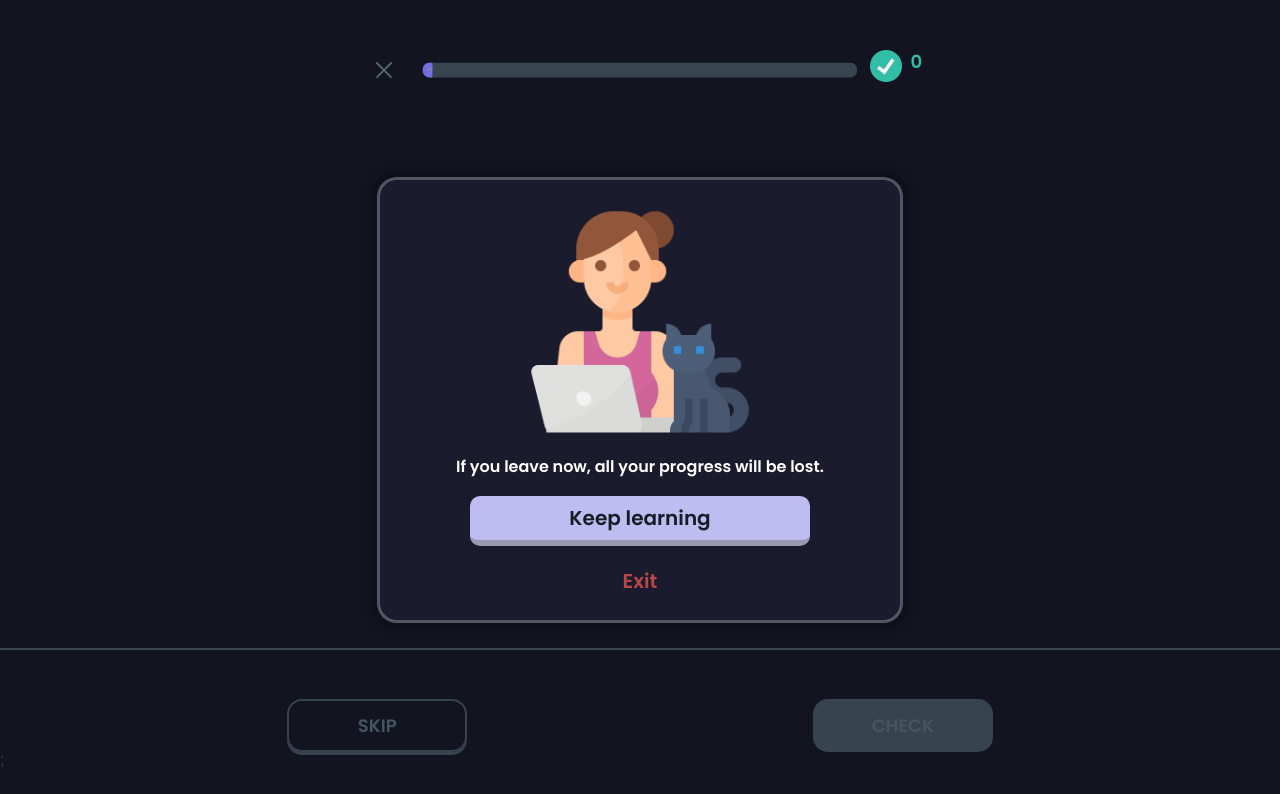
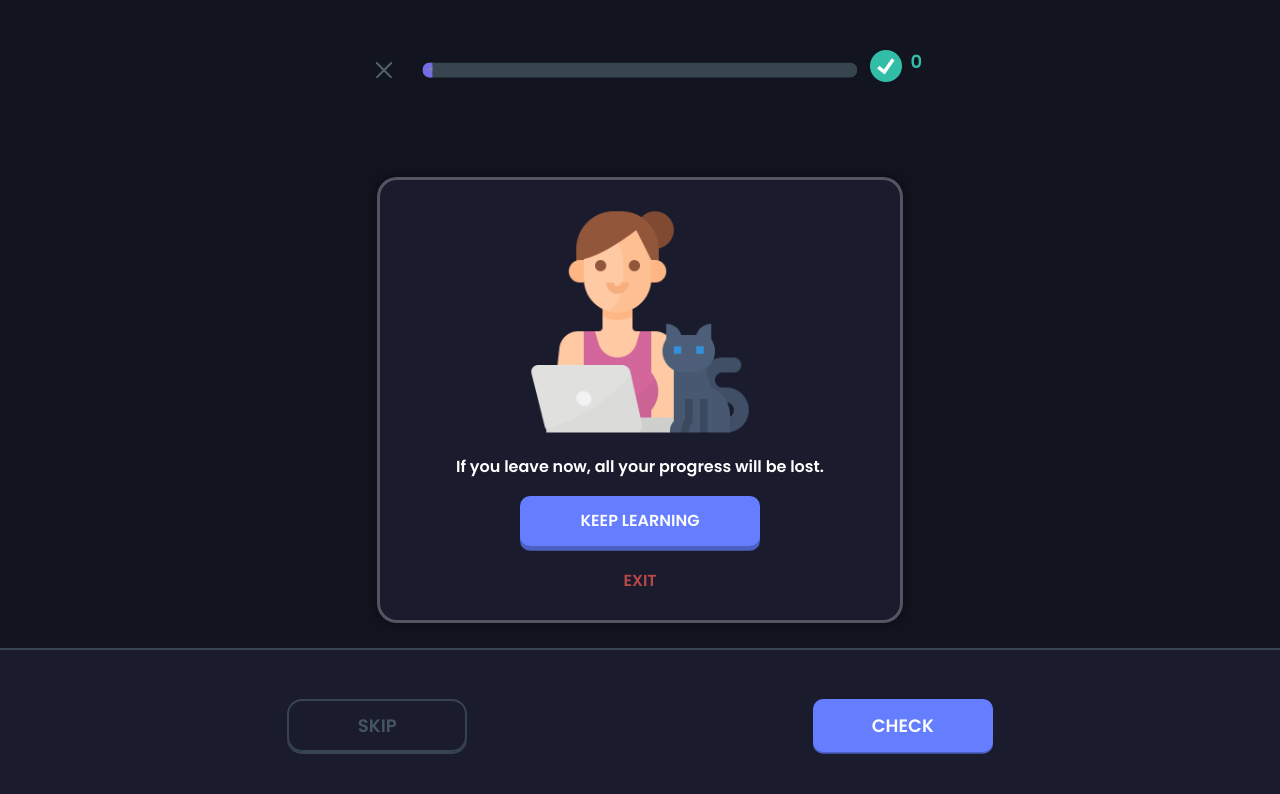
Before and after one commit to floriiian/MemoryFlow, a React (Vite) app in the folder memory-flow-app/: page /card_session in a window 1280 px wide. Both pictures are taken after a click on the button 384 px from the left and 70 px from the top of the page. Shown: the top 794 px of the page. Built offline with nearby package versions, Linux system fonts and the light colour scheme; no server answers.

Commit message:
Add files via upload

```diff
--- a/memory-flow-app/src/CardSession.css
+++ b/memory-flow-app/src/CardSession.css
@@ -20,22 +20,20 @@ button:focus{
     min-width: 300px;
     max-width: 200px;
     height: auto;
-    padding: 30px;
+    width: 100%;
+    padding: 50px;
     border: 3px solid rgba(255, 255, 255, .25);
     border-radius: 20px;
     background-color: #353755;
     box-shadow: 0 0 10px 5px rgba(0, 0, 0, 0.25);
-    backdrop-filter: blur(15px);
     margin: 5px;
-    flex-direction: column;
-    justify-content: center;
     align-items: center;
     text-align: center;
 }
 
 .card__field {
     width: 80%;
-    padding: 20px;
+    padding: 10px;
     color: #1a1a1a;
     background-color: rgb(241, 241, 241);
     backdrop-filter: blur(15px);
@@ -54,9 +52,10 @@ button:focus{
     color: white;
     position: relative;
     font-weight: bold;
-    font-size: 100px;
+    font-size: 1.5em;
     top: 20px;
     left: 50%;
+    padding: 3em;
     transform: translateX(-50%);
 }
 
@@ -202,24 +201,31 @@ button:focus{
 }
 
 .selectbutton {
-    background-color: #bebcf0;
-    box-shadow: none;
-    color: #131f24;
-    border-bottom: 6px solid rgb(154, 153, 177);
-    width: 340px;
+    width: 15em;
     margin: 5px;
+    padding: 1em 0;
+    font-size: 1em;
+    background-color: #647eff;
+    color: #fbfbfb;
+    border: none;
+    border-radius: 10px;
+    box-shadow: 0 0.3em #4d5fc3;
+    cursor: pointer;
+    transition: 0.1s;
+    text-transform: uppercase;
 }
 .exit_button {
     margin: 5px;
     width: 240px;
+    font-size: 1em;
     color: #ba4748;
     background-color: transparent;
     box-shadow: none;
+    text-transform: uppercase;
 }
 
 .btn.selectbutton:hover {
-    background-color: #c9c7f8;
-    box-shadow: none; /* This will overwrite .btn:hover */
+    background-color: #7388f7;
 }
 
 .btn.selectbutton:active {
@@ -572,6 +578,7 @@ button:focus{
     margin-bottom: 150px;
 }
 
+
 .button-wrapper {
     display: flex;
     gap: 27vw;
@@ -590,7 +597,6 @@ button:focus{
     width: 200px;
     height: 200px;
     transform: translateX(-60%) translateY(12%);
-    visibility: hidden;
 }
 .footer-headline {
     position: absolute;
@@ -598,23 +604,19 @@ button:focus{
     transform: translateX(20px);
     bottom: 65%;
     font-weight: 900;
-    visibility: hidden;
-
     font-size: 25px;
     color: #d64747;
 }
-.footer-information{
+.footer-solution {
     position: absolute;
     left: 35%;
     transform: translateX(20px);
-    bottom: 48%;
-    font-weight: 100;
-    visibility: hidden;
-
+    bottom: 65%;
+    margin: 0;
+    font-weight: 900;
     font-size: 18px;
     color: #d64747;
 }
-
 
 .dot {
     height: 87px;
@@ -672,21 +674,35 @@ button:focus{
 }
 
 .check-button {
+    background-color: #647eff;
+    color: #fbfbfb;
+    border: none;
+    border-radius: 10px;
+    box-shadow: 0 0.1em #4d5fc3;
+}
+
+.check-button:hover {
+    background-color: #6f85f7;
+}
+
+.check-button.disabled {
     pointer-events: none;
     background-color: #37444d;
     color: #455560;
     border: none;
 }
 
+.check-button.continue{
+    background-color: #d44646;
+    color: #21253d;;
+    box-shadow: 0 0.1em #c73333;
+}
+
 .skip-button {
     background-color: transparent;
     color: #455560;
     border: 2px solid #37444d;
-    box-shadow: 0 3px 0 #37444d;
-}
-
-.check-button:hover {
-    background-color: #7e7ed4;
+    box-shadow: 0 2px 0 #37444d;
 }
 
 .skip-button:hover {
@@ -696,98 +712,6 @@ button:focus{
 .check-button:active,
 .skip-button:active {
     box-shadow: none;
-    transform: translateY(5px);
+    border: none;
+    transform: translateY(5%);
 }
-
-
-.language-button {
-    left: 80%;
-    top: 0.9em;
-    position: absolute;
-    height: 2em;
-    width: 3em;
-    border-radius: 10px;
-    border: #fdfdfd 3px solid;
-    z-index: 10;
-    cursor: pointer;
-}
-
-.language-button:hover {
-    box-shadow: 0 0 0 10px #202f36;
-}
-
-.dropdown-content {
-    cursor: pointer;
-    min-height: 20px;
-    overflow: hidden;
-    display: none;
-    position: absolute;
-    border-radius: 20px;
-    background-color: #131f24;
-    min-width: 160px;
-    font-size: 20px;
-    box-shadow: 0 0 0 2px #37444d;
-    top: 4.05em;
-    left: 81.6%;
-    transform: translateX(-50%);
-    z-index: 9;
-}
-
-.dropdown-triangle {
-    display: none;
-    position: absolute;
-
-    top: 3.2em; /* Use em for relative positioning */
-    left: 81.5%;
-    transform: translateX(-50%);
-    border-left: 10px solid transparent;
-    border-right: 10px solid transparent;
-    border-bottom: 10px solid #37444d;
-    z-index:10;
-}
-
-.dropdown-content a {
-    color: #ffffff;
-    padding: 12px 16px;
-    text-decoration: none;
-    display: block;
-}
-
-.dropdown-content a:hover {
-    background-color: #37444d;
-}
-
-.dropdown-content .dropdown_title {
-    font-weight: bold;
-    font-size: 15px;
-    color: #37444d;
-    box-shadow: 0 0 0 2px #37444d;
-}
-
-.dropdown-content .dropdown_title:hover {
-    background-color: #131f24;
-    cursor: default;
-}
-
-.language-select:hover .dropdown-content,
-.language-select:hover .dropdown-triangle,
-.dropdown-content:hover,
-.dropdown-triangle:hover {
-    display: block;
-}
-
-
-
-.language-avatar{
-    position: relative; /* or relative, depending on your layout */
-    height: 1em;
-    width: 1.5em;
-    margin-bottom: -2%;
-    border-radius: 5px;
-}
-.button__text {
-    position: relative; /* or relative, depending on your layout */
-    font-size: 18px;
-    font-weight: bold;
-    left: 0;
-}
--- a/memory-flow-app/src/components/CompletionScreen.jsx
+++ b/memory-flow-app/src/components/CompletionScreen.jsx
@@ -19,7 +19,7 @@ const CompletionScreen = (props) => {
                     </div>
                 </div>
                 <div className="options">
-                    <button className="btn" onClick="restartQuiz()">
+                    <button className="btn" onClick={() => {props.redoQuiz()}}>
                         <span>Try again</span>
                     </button>
                     <a href="http://localhost:63342/JLearn/src/main/resources/public/startpage.html">
--- /dev/null
+++ b/memory-flow-app/src/components/ExitScreen.jsx
@@ -0,0 +1,30 @@
+import React, {useState} from "react";
+import editIcon from '../assets/edit_icon.png'
+import deleteIcon from '../assets/delete.png'
+import {useParams} from "react-router-dom";
+import leaveForm from "../assets/leave.png";
+
+const ExitScreen = (props) => {
+    return (
+        <div className="quit_form">
+            <div id="options">
+                <img src={leaveForm} alt={"Leave"}/>
+                <p>If you leave now, all your progress will be lost.</p>
+                <button onClick={() => {
+                    props.toggleQuitScreen();
+                }} className="btn selectbutton">
+                    <span>Keep learning</span>
+                </button>
+                <a onClick={() => {
+                    props.backToCards();
+                    localStorage.setItem('selected-cards', null);
+                }}>
+                    <button className="btn exit_button">
+                        <span>Exit</span>
+                    </button>
+                </a>
+            </div>
+        </div>
+    );
+};
+export default ExitScreen;
--- a/memory-flow-app/src/routes/CardSession.jsx
+++ b/memory-flow-app/src/routes/CardSession.jsx
@@ -2,45 +2,96 @@ import '../Homepage.css';
 import '../CardSession.css'
 import correctIcon from "../assets/streak_icon.png"
 import speakerIcon from "../assets/speaker_icon.png"
+import React from 'react';
 import {useEffect, useRef, useState} from "react";
-import {getData} from "../handlers/cardHandlers.jsx";
-import React from 'react';
-import ReactDOM from 'react-dom/client';
+import {postRequest} from "../api/Requests.jsx";
+import ExitScreen from "../components/ExitScreen.jsx";
 import {Form, useNavigate} from "react-router-dom";
-import LeaderboardUser from "../components/LeaderboardUser.jsx";
-import {postRequest} from "../api/Requests.jsx";
-import leaveForm from "../assets/leave.png"
+import {checkFlashcard} from "../handlers/cardHandlers.jsx";
+import flashcard from "../components/Flashcard.jsx";
+import CompletionScreen from "../components/CompletionScreen.jsx";
 
 function CardSession() {
+
 
     const navigate = useNavigate();
     const [selectedCards, setSelectedCards] = useState(
         JSON.parse(localStorage.getItem('selected-cards')) || null
     );
 
+    const [formData, setFormData] = useState({answer: ""});
+    const handleFormChange = (e) => {
+        const {name, value} = e.target;
+        setFormData(prevState => ({...prevState, [name]: value}));
+    }
+
     const [correctAnswers, setCorrectAnswers] = useState(0)
     const [mistakes, setMistakes] = useState(0)
+    const [currentCard, setCurrentCard] = useState({})
+
     const [exitScreenShown, toggleExitScreen] = useState(false);
+    const [circleShown, toggleCircle] = useState(false)
+    const [incorrectAnswer, toggleIncorrectAnswer] = useState(false)
+    const [hasCompleted, toggleCompleted] = useState(false)
 
-    let flashcards = [];
+    const hasRequested = useRef(false);
+    const [flashcards, setFlashcards] = useState([]);
 
-    const hasRun = useRef(false);
     useEffect(() => {
-        if (!hasRun.current) {
-            hasRun.current = true;
-            try{
+        if (!hasRequested.current) {
+            hasRequested.current = true;
+            try {
                 postRequest("card_session/start", {
                     "card_ids": selectedCards
                 }).then((response) => {
-                    flashcards = response["flashcards"];
-                    console.log(flashcards);
+                    setFlashcards(response["flashcards"]);
+                }).catch((error) => {
+                    console.log(error);
                 });
-            } catch(error) {
-                console.log(error)
+            } catch (error) {
+                console.log(error);
             }
-
         }
     }, []);
+    useEffect(() => {
+            loadCard();
+    }, [flashcards]);
+
+    function loadCard() {
+        const remainingFlashcards = Object.keys(flashcards).length;
+        if (remainingFlashcards > 0) {
+            const [id, card] = Object.entries(flashcards)[Math.floor(Math.random() * remainingFlashcards)];
+            const [question, solution] = Object.entries(card)[0] || [undefined, undefined];
+            if (question && solution) {
+                setCurrentCard({id: id, question: question, solution: solution} );
+                [toggleCircle, toggleIncorrectAnswer].forEach((e => {
+                    e(false)
+                }))
+            }
+        } else {
+            //   TODO          toggleCompleted(true); Debug tomorrow / TODO
+        }
+    }
+
+    function handleSubmit() {
+        let answer = formData.answer;
+        if (answer === currentCard["solution"]) {
+            setCorrectAnswers(correctAnswers => correctAnswers + 1);
+            setFlashcards([])
+            formData.answer = answer = "";
+            loadCard()
+        } else {
+            [toggleCircle, toggleIncorrectAnswer].forEach((e => {
+                e(true)
+            }))
+            formData.answer = answer = "";
+            setMistakes(mistakes => mistakes + 1)
+        }
+    }
+
+    function redoQuiz() {
+        console.log("redoing quiz...")
+    }
 
     function toggleQuitScreen() {
         toggleExitScreen(!exitScreenShown);
@@ -67,12 +118,12 @@ function CardSession() {
                         src={correctIcon}
                         alt="Streak Icon"
                     />
-                    <span className="correct-answer-amount">0</span>
+                    <span className="correct-answer-amount">{correctAnswers}</span>
                 </div>
                 <div className="cards-container" id="cardsContainer">
                     <div className="card">
                         <div id="char" className="character">
-                            <br></br>
+                            {currentCard["question"]}
                         </div>
                         <img
                             className="speaker-icon"
@@ -82,41 +133,38 @@ function CardSession() {
                             }}
                             alt="Speaker Icon"
                         />
-                        <Form
-                            typeof={"text"}
-                            id={"inputField"}
-                            className={"card__field"}
-                            autoComplete={"off"}
-                            aria-placeholder={""}>
+                        <Form>
+                            <input
+                                disabled={incorrectAnswer}
+                                type={"text"}
+                                id={"inputField"}
+                                className={"card__field"}
+                                aria-placeholder={""}
+                                onChange={handleFormChange}
+                                onKeyDown={event => {
+                                    if (event.key === "Enter") {
+                                        handleSubmit(event);
+                                    }
+                                }}
+                                value={formData.answer}
+                                placeholder={"Answer"}
+                                autoComplete={"one-time-code"}
+                                name={"answer"} // Add this line
+                            />
                         </Form>
                     </div>
                 </div>
 
+                {hasCompleted ? <CompletionScreen redoQuiz={redoQuiz}/> : undefined}
+
                 {exitScreenShown ? <div id={"black-blur"}></div> : ""};
-
                 {exitScreenShown ? (
-                    <div className="quit_form">
-                        <div id="options">
-                            <img src={leaveForm} alt={"Leave"}/>
-                            <p>If you leave now, all your progress will be lost.</p>
-                            <button onClick={() => {
-                                toggleQuitScreen();
-                            }} className="btn selectbutton">
-                                <span>Keep learning</span>
-                            </button>
-                            <a onClick={() => {
-                                navigate("/my_cards");
-                                localStorage.setItem('selected-cards', null);
-                            }}>
-                                <button className="btn exit_button">
-                                    <span>Exit</span>
-                                </button>
-                            </a>
-                        </div>
-                    </div>
-                ) : ""}
-
-
+                    <ExitScreen
+                        toggleQuitScreen={toggleQuitScreen}
+                        backToCards={() => {
+                            navigate("/my_cards")
+                        }}
+                    />) : ""}
                 {(2 + 23 === 5) ? <div id="errorScreen">
                     <div className="background-overlay"/>
                     <div className="modal2" id="innerErScreen">
@@ -135,25 +183,40 @@ function CardSession() {
                     </div>
                 </div> : ""}
 
-                <div className="footer-container">
-                    <div className="footer-background"/>
+                <div className="footer-container" style = {{backgroundColor: circleShown ? "#21253d": "#1a1c2e"}}>
                     <div className="footer-line"/>
                     <div className="footer-container">
                         <div className="button-wrapper">
-                            <button className="skip-button" onClick={() => {
-                                console.log("Skipping card..")
-                            }}>
-                                Skip
+                            <button className="skip-button"
+                                    onClick={() => {console.log("Skipping card..")}}
+                                    style = {{opacity: incorrectAnswer ? 0 : 1}}>Skip
                             </button>
-                            <button className="check-button" id="checkButton">
-                                Check
-                            </button>
+
+                            {incorrectAnswer ?
+                                <button className={"check-button continue"}
+                                        onClick={() => {loadCard()}}
+                                        id="checkButton">Continue</button>
+                                : undefined
+                            }
+
+                            {incorrectAnswer ? undefined :
+                                <button
+                                    className={"check-button"}
+                                    id="checkButton"
+                                    onClick={() => {handleSubmit()}}>Check
+                                </button>
+                            }
                         </div>
-                        <p className="footer-headline">Correct answer:</p>
-                        <div className="circle-container">
+                        {incorrectAnswer ?
+                            <div>
+                                <p className="footer-headline">Wrong, solution: </p>
+                                <p className={"footer-solution"}>{currentCard["solution"]}</p>
+                            </div>
+                            : undefined}
+                        {circleShown ? <div className="circle-container">
                             <span className="dot"/>
                             <span className="wrong"/>
-                        </div>
+                        </div> : ""}
                     </div>
                 </div>
             </div>
```
